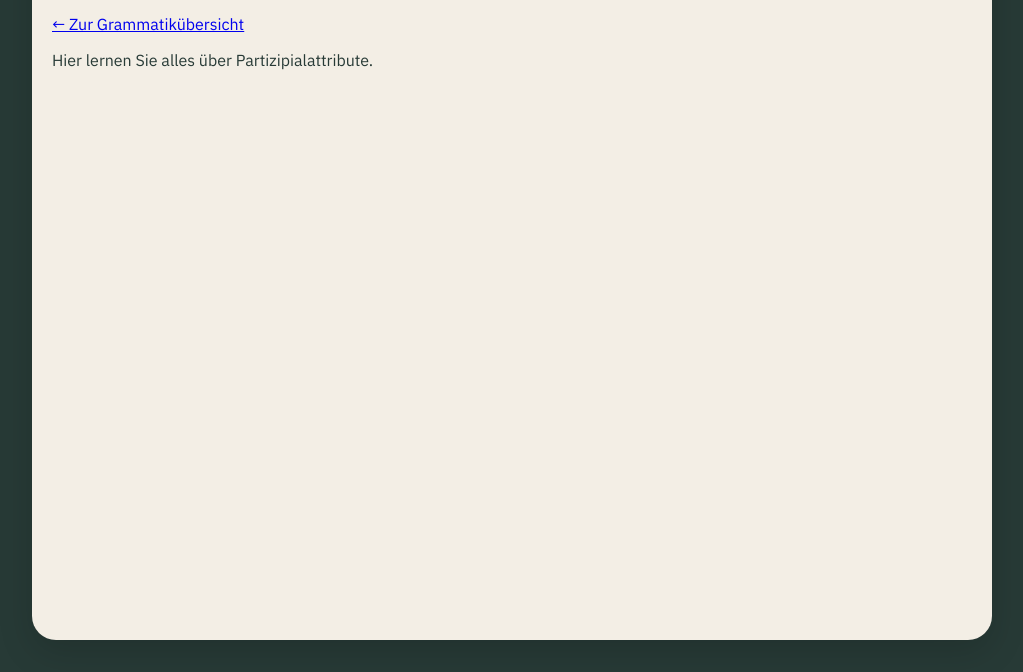
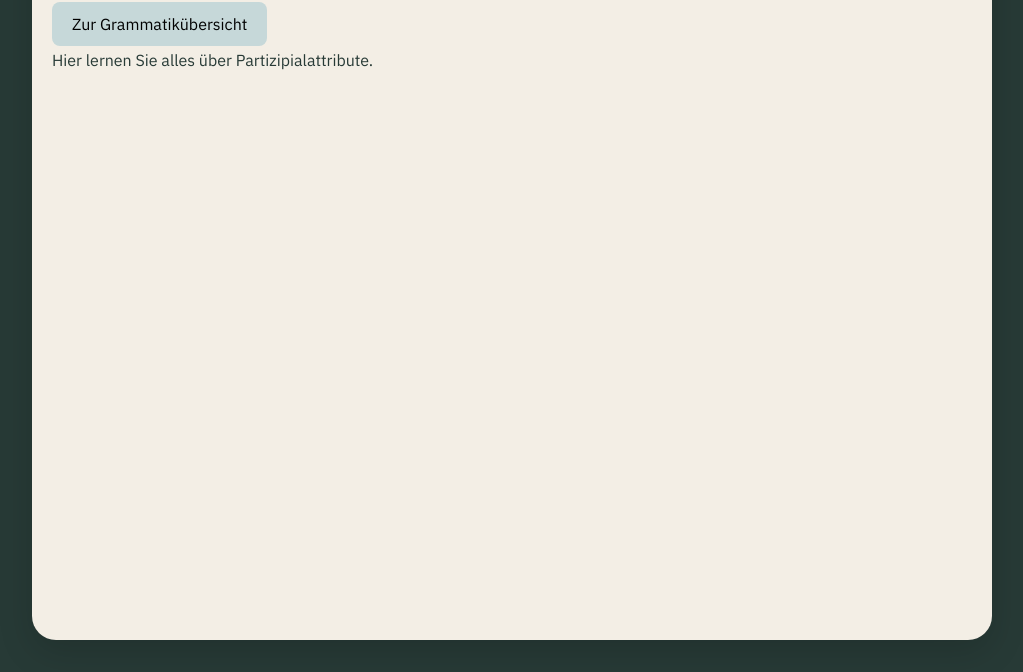
Before and after one commit to annipreuss/Grammatik-bersicht-B2-C1, a plain HTML site: page partizipialattribut.html in a window 1280 px wide. Shown: the part 128-800 px from the top of the page, without its empty margins (128-1151 px from the left). Drawn offline with Linux system fonts and the light colour scheme.

Commit message:
Update partizipialattribut.html

```diff
--- a/partizipialattribut.html
+++ b/partizipialattribut.html
@@ -14,7 +14,7 @@
         </header>
 
         <main>
-            <a href="index.html">← Zur Grammatikübersicht</a>
+            <a href="index.html" class="linkbutton" target="_blank" rel="noopener">Zur Grammatikübersicht</a>
 
             <p>
                 Hier lernen Sie alles über Partizipialattribute.
```
